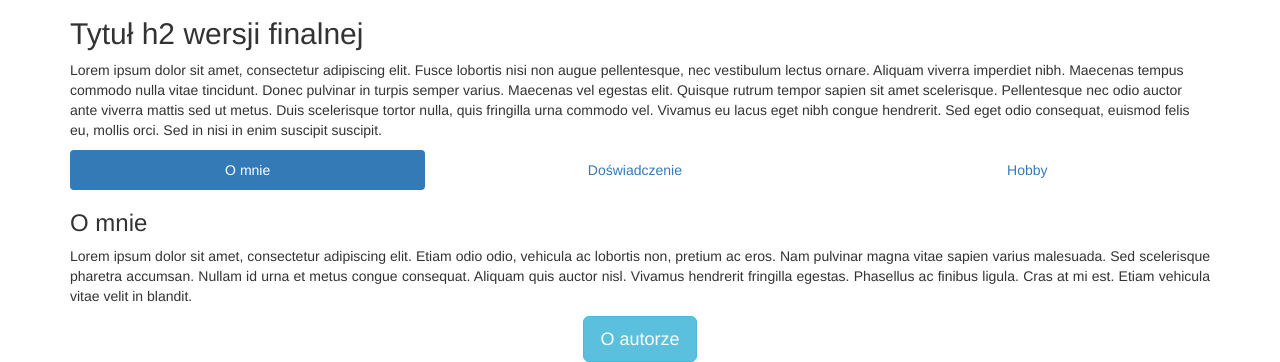
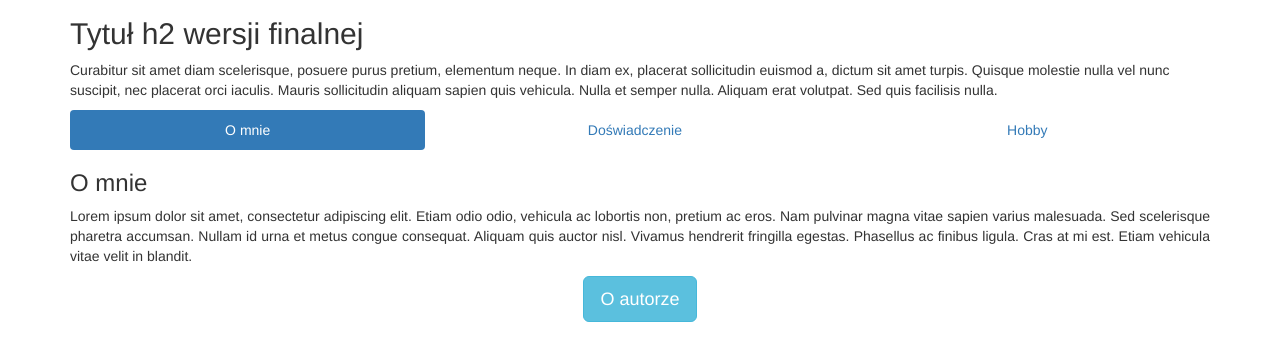
Before and after one commit to dkolo/git-nauka, a plain HTML site: page index.html in a window 1280 px wide. Shown: the part 703-1065 px from the top of the page. After the commit the page ends 1025 px from the top, so only its background shows below. Drawn offline with nearby package versions, Linux system fonts and the light colour scheme; files that its build step writes are made by us from their sources.

Commit message:
Change content after h2

```diff
--- a/index.html
+++ b/index.html
@@ -85,7 +85,7 @@
 		</div>
 		<div class="container">
 			<h2>Tytuł h2 wersji finalnej</h2>
-			<p>Lorem ipsum dolor sit amet, consectetur adipiscing elit. Fusce lobortis nisi non augue pellentesque, nec vestibulum lectus ornare. Aliquam viverra imperdiet nibh. Maecenas tempus commodo nulla vitae tincidunt. Donec pulvinar in turpis semper varius. Maecenas vel egestas elit. Quisque rutrum tempor sapien sit amet scelerisque. Pellentesque nec odio auctor ante viverra mattis sed ut metus. Duis scelerisque tortor nulla, quis fringilla urna commodo vel. Vivamus eu lacus eget nibh congue hendrerit. Sed eget odio consequat, euismod felis eu, mollis orci. Sed in nisi in enim suscipit suscipit.</p>
+			<p>Curabitur sit amet diam scelerisque, posuere purus pretium, elementum neque. In diam ex, placerat sollicitudin euismod a, dictum sit amet turpis. Quisque molestie nulla vel nunc suscipit, nec placerat orci iaculis. Mauris sollicitudin aliquam sapien quis vehicula. Nulla et semper nulla. Aliquam erat volutpat. Sed quis facilisis nulla. </p>
 			<ul class="nav nav-pills nav-justified">
 				<li class="active"><a data-toggle="tab" href="#about">O mnie</a></li>
 				<li><a data-toggle="tab" href="#experience">Doświadczenie</a></li>
```
